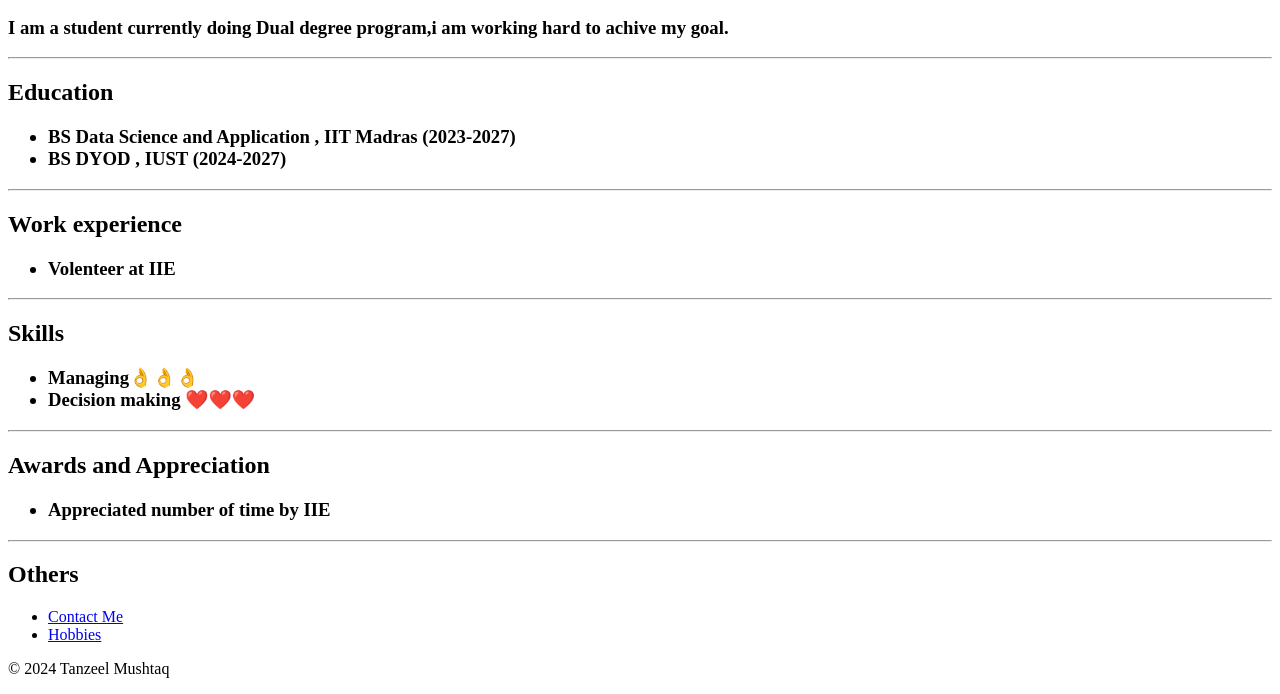
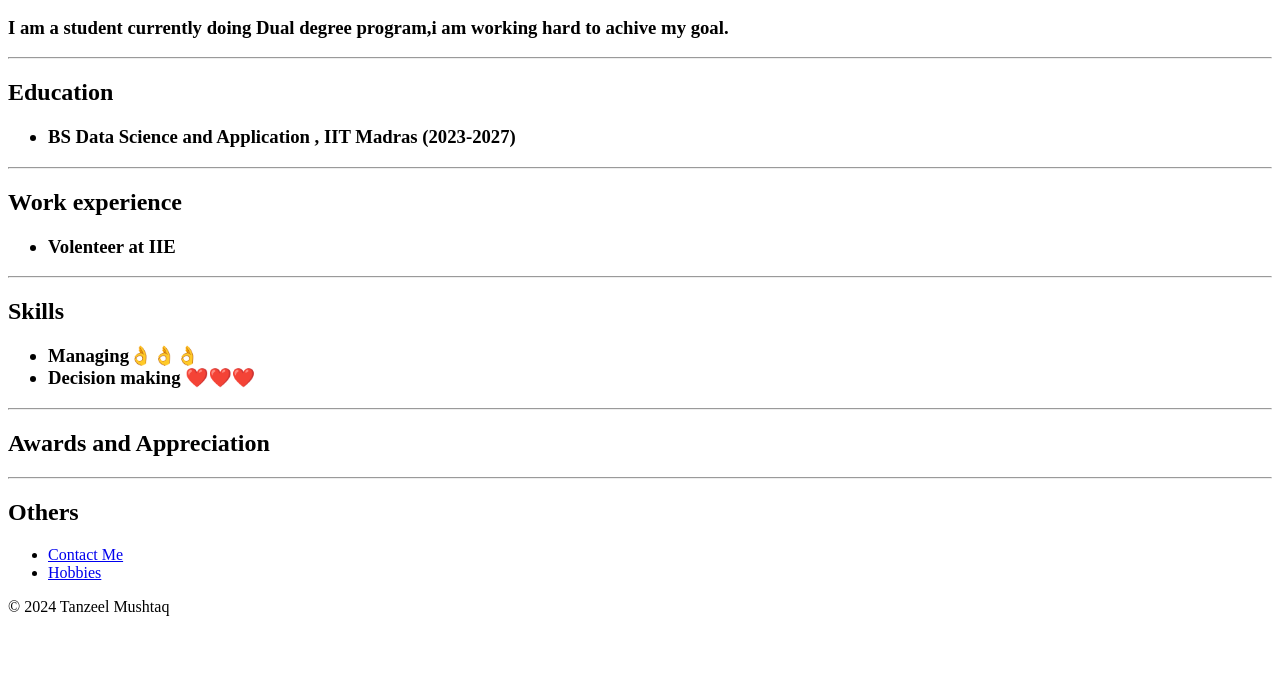
Before and after one commit to tanzeel-reshi/My-Resume, a plain HTML site: page index.html in a window 1280 px wide. Shown: the part 284-978 px from the top of the page. After the commit the page ends 916 px from the top, so only its background shows below. Drawn offline with Linux system fonts and the light colour scheme.

Commit message:
Update index.html

```diff
--- a/index.html
+++ b/index.html
@@ -15,7 +15,7 @@
     <h3>
         <Ul>
             <li>BS Data Science and Application , IIT Madras (2023-2027)</li>
-            <li>BS DYOD , IUST (2024-2027)</li>
+
         </Ul>
     </h3>
     <hr/>
@@ -37,7 +37,7 @@
     <h2>Awards and Appreciation</h2>
     <h3>
     <ul>
-        <li>Appreciated number of time by IIE </li>
+
     </ul>
     </h3>
     <hr/>
```
